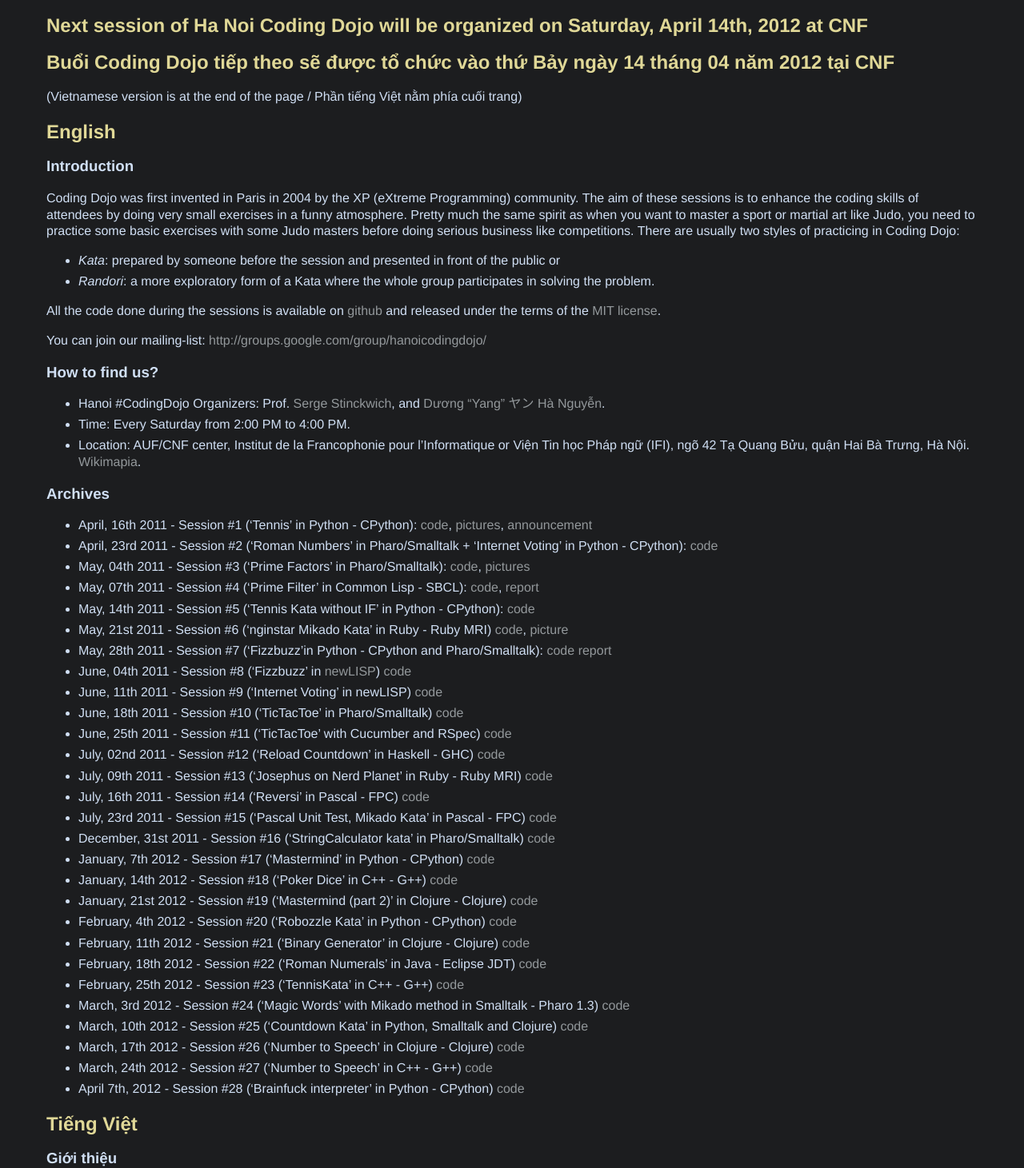
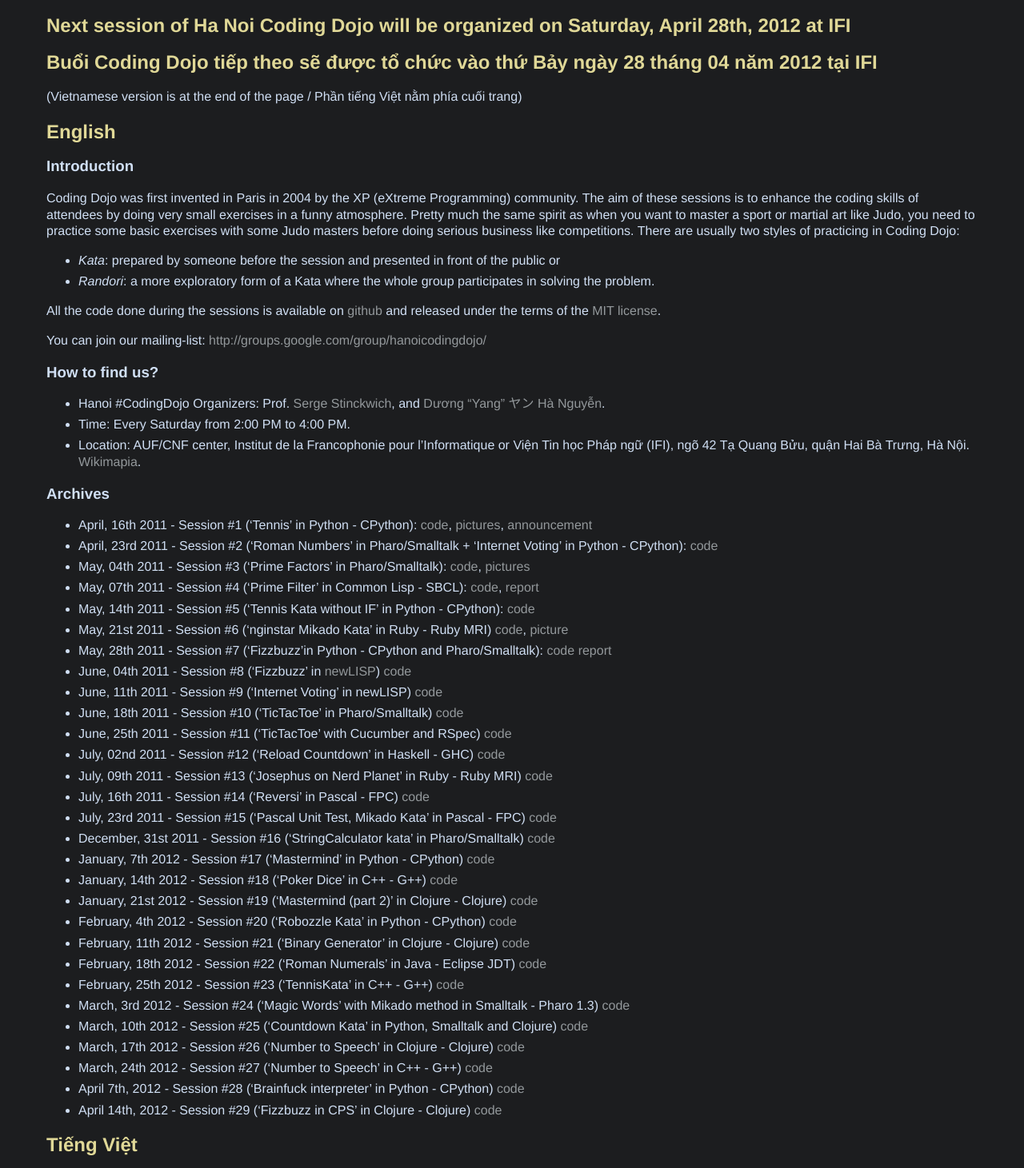
Before and after one commit to HaNoiCodingDojo/hanoicodingdojo.github.com, a plain HTML site: page index.html in a window 1280 px wide. Shown: the part 154-1615 px from the top of the page at 80% size. Drawn offline with Linux system fonts and the light colour scheme.

Commit message:
Generate page and change template

```diff
--- a/index.html
+++ b/index.html
@@ -2,7 +2,7 @@
 <!DOCTYPE html PUBLIC
     "-//W3C//DTD XHTML 1.1 plus MathML 2.0 plus SVG 1.1//EN"
     "http://www.w3.org/2002/04/xhtml-math-svg/xhtml-math-svg.dtd">
-<html xmlns:svg='http://www.w3.org/2000/svg' xml:lang='en' xmlns='http://www.w3.org/1999/xhtml'>
+<html xml:lang='en' xmlns:svg='http://www.w3.org/2000/svg' xmlns='http://www.w3.org/1999/xhtml'>
 <head><meta content='application/xhtml+xml;charset=utf-8' http-equiv='Content-type' /><title>Hanoi Coding Dojo</title><link href='style.css' rel='stylesheet' type='text/css' />
 </head>
 <body>
@@ -10,9 +10,9 @@
 
 <h1 id='cho_mng_cc_bn_n_vi_coding_dojo_h_ni'>Chào mừng các bạn đến với Coding Dojo Hà Nội</h1>
 
-<h2 id='next_session_of_ha_noi_coding_dojo_will_be_organized_on_saturday_april_14th_2012_at_cnf'>Next session of Ha Noi Coding Dojo will be organized on Saturday, April 14th, 2012 at CNF</h2>
+<h2 id='next_session_of_ha_noi_coding_dojo_will_be_organized_on_saturday_april_28th_2012_at_ifi'>Next session of Ha Noi Coding Dojo will be organized on Saturday, April 28th, 2012 at IFI</h2>
 
-<h2 id='bui_coding_dojo_tip_theo_s_c_t_chc_vo_th_by_ngy_14_thng_04_nm_2012_ti_cnf'>Buổi Coding Dojo tiếp theo sẽ được tổ chức vào thứ Bảy ngày 14 tháng 04 năm 2012 tại CNF</h2>
+<h2 id='bui_coding_dojo_tip_theo_s_c_t_chc_vo_th_by_ngy_28_thng_04_nm_2012_ti_ifi'>Buổi Coding Dojo tiếp theo sẽ được tổ chức vào thứ Bảy ngày 28 tháng 04 năm 2012 tại IFI</h2>
 
 <p>(Vietnamese version is at the end of the page / Phần tiếng Việt nằm phía cuối trang)</p>
 
@@ -100,6 +100,8 @@
 <li>March, 24th 2012 - Session #27 (&#8216;Number to Speech&#8217; in C++ - G++) <a href='https://github.com/HaNoiCodingDojo/HNCDSession27'>code</a></li>
 
 <li>April 7th, 2012 - Session #28 (&#8216;Brainfuck interpreter&#8217; in Python - CPython) <a href='https://github.com/HaNoiCodingDojo/HNCDSession28'>code</a></li>
+
+<li>April 14th, 2012 - Session #29 (&#8216;Fizzbuzz in CPS&#8217; in Clojure - Clojure) <a href='https://github.com/HaNoiCodingDojo/HNCDSession29'>code</a></li>
 </ul>
 
 <h2 id='ting_vit'>Tiếng Việt</h2>
@@ -188,5 +190,7 @@
 <li>24/03/2012 - Session #27 (&#8216;Numver to Speech - Base-5&#8217; dùng C++ - G++) <a href='https://github.com/HaNoiCodingDojo/HNCDSession27'>code</a></li>
 
 <li>07/04/2012 - Session #28 (&#8216;Brainfuck interpreter&#8217; dùng Python - CPython) <a href='https://github.com/HaNoiCodingDojo/HNCDSession28'>code</a></li>
+
+<li>14/04/2012 - Session #29 (&#8216;Fizzbuzz in CPS&#8217; dùng Clojure - Clojure) <a href='https://github.com/HaNoiCodingDojo/HNCDSession29'>code</a></li>
 </ul>
 </body></html>
```
Also changed, not shown: template-email.txt.
